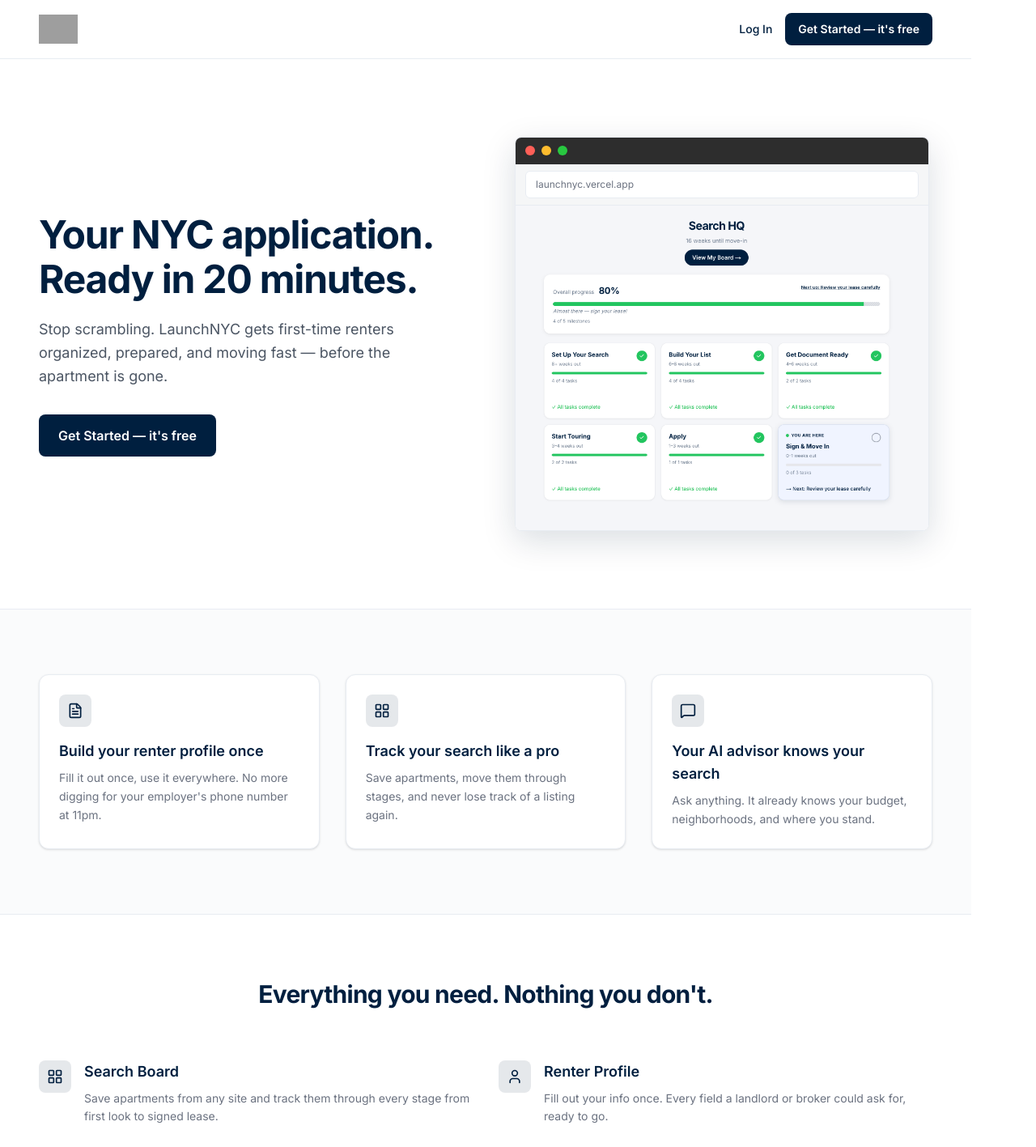
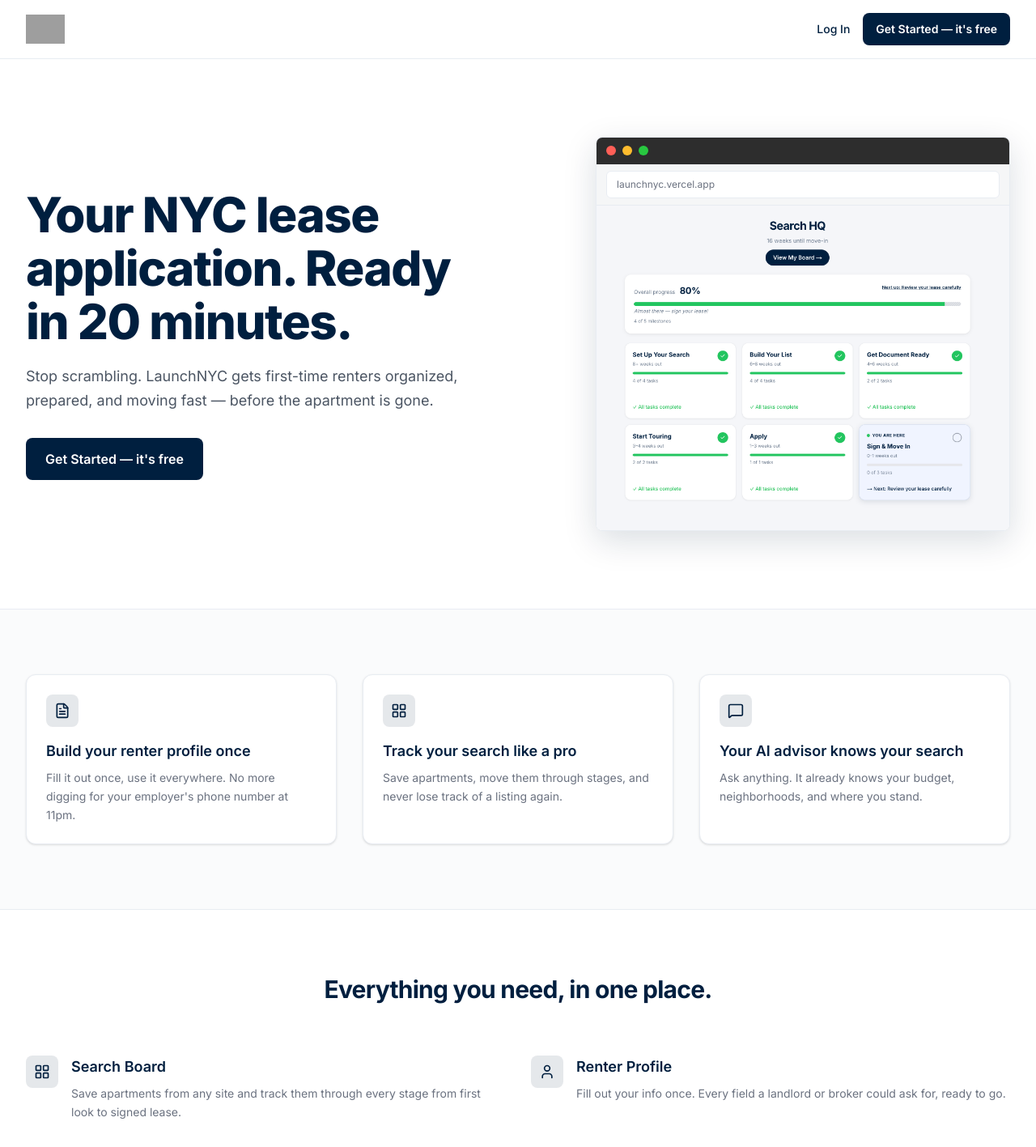
Before and after one commit to huddybl/launchnyc, a Next.js app: page /landing in a window 1280 px wide. Shown: the top 1417 px of the page at 81% size. Built offline with nearby package versions, Linux system fonts and the light colour scheme; no server answers; grey boxes are pictures that could not be loaded.

Commit message:
landing page copy and layout fixes

```diff
--- a/app/landing/page.js
+++ b/app/landing/page.js
@@ -9,14 +9,14 @@
   User,
 } from "lucide-react";
 
-const CONTAINER = "mx-auto max-w-[1200px] px-12";
+const SECTION_INNER = "mx-auto max-w-[1280px] px-8";
 
 export default function LandingPage() {
   return (
-    <div className="min-h-screen bg-white font-sans text-[#001f3f] antialiased">
-      {/* 1. Top nav — full width, centered container */}
-      <header className="sticky top-0 z-50 w-full border-b border-[#e8ecf2] bg-white">
-        <nav className={`flex w-full items-center justify-between py-4 ${CONTAINER}`}>
+    <div className="min-h-screen w-full bg-white font-sans text-[#001f3f] antialiased">
+      {/* 1. Nav — full browser width, padding 32px only */}
+      <header className="sticky top-0 z-50 w-full border-b border-[#e8ecf2] bg-white px-8">
+        <nav className="flex items-center justify-between py-4">
           <Link href="/landing" className="flex items-center">
             <img
               src="/logo.png"
@@ -42,12 +42,13 @@
         </nav>
       </header>
 
-      {/* 2. Hero — full width, two equal columns, vertically centered */}
-      <section className="w-full py-16 sm:py-20 lg:py-24">
-        <div className={`grid w-full grid-cols-1 items-center gap-12 lg:grid-cols-2 lg:gap-16 ${CONTAINER}`}>
-          <div>
-            <h1 className="text-4xl font-bold tracking-tight text-[#001f3f] sm:text-5xl lg:text-[3rem] lg:leading-[1.15]">
-              Your NYC application. Ready in 20 minutes.
+      {/* 2. Hero — full-width outer (bg), inner max-w 1280px, grid 1fr 1fr gap 80px */}
+      <section className="w-full bg-white py-16 sm:py-20 lg:py-24">
+        <div className={SECTION_INNER}>
+          <div className="grid grid-cols-1 items-center gap-12 lg:grid-cols-[1fr_1fr] lg:gap-20">
+          <div className="pl-0">
+            <h1 className="text-4xl font-extrabold leading-[1.1] tracking-tight text-[#001f3f] sm:text-5xl lg:text-[60px]">
+              Your NYC lease application. Ready in 20 minutes.
             </h1>
             <p className="mt-5 text-lg text-[#4b5563] leading-relaxed">
               Stop scrambling. LaunchNYC gets first-time renters organized, prepared, and moving fast — before the apartment is gone.
@@ -61,9 +62,9 @@
               </Link>
             </div>
           </div>
-          <div className="flex items-center justify-center">
+          <div className="flex items-center justify-end">
             {/* Browser window mockup */}
-            <div className="w-full max-w-lg overflow-hidden rounded-lg border border-[#e8ecf2] bg-white shadow-[0_12px_40px_rgba(0,31,63,0.15)]">
+            <div className="ml-auto w-full max-w-lg overflow-hidden rounded-lg border border-[#e8ecf2] bg-white shadow-[0_12px_40px_rgba(0,31,63,0.15)]">
               <div className="flex items-center gap-2 border-b border-[#2d2d2d] bg-[#2d2d2d] px-3 py-2.5">
                 <span className="h-3 w-3 rounded-full bg-[#ff5f57]" aria-hidden />
                 <span className="h-3 w-3 rounded-full bg-[#febc2e]" aria-hidden />
@@ -83,12 +84,13 @@
               </div>
             </div>
           </div>
+          </div>
         </div>
       </section>
 
-      {/* 3. Three feature cards — full width */}
+      {/* 3. Feature cards — full-width outer (bg), inner max-w 1280px */}
       <section className="w-full border-t border-[#e8ecf2] bg-[#fafbfc] py-16 sm:py-20">
-        <div className={CONTAINER}>
+        <div className={SECTION_INNER}>
           <div className="grid gap-8 sm:grid-cols-3">
             <div className="rounded-xl border border-[#e8ecf2] bg-white p-6 shadow-sm">
               <div className="flex h-10 w-10 items-center justify-center rounded-lg bg-[#001f3f]/10 text-[#001f3f]">
@@ -127,11 +129,11 @@
         </div>
       </section>
 
-      {/* 4. Everything you need — 2x2 grid, full width */}
+      {/* 4. Everything you need — full-width outer (bg), inner max-w 1280px */}
       <section className="w-full border-t border-[#e8ecf2] bg-white py-16 sm:py-20">
-        <div className={CONTAINER}>
+        <div className={SECTION_INNER}>
           <h2 className="text-center text-2xl font-bold tracking-tight text-[#001f3f] sm:text-3xl">
-            Everything you need. Nothing you don&apos;t.
+            Everything you need, in one place.
           </h2>
           <div className="mt-12 grid gap-8 sm:grid-cols-2 lg:mt-16">
             <div className="flex gap-4">
@@ -182,9 +184,9 @@
         </div>
       </section>
 
-      {/* 5. Bottom CTA strip — full width */}
+      {/* 5. Bottom CTA — full-width outer (bg), inner max-w 1280px */}
       <section className="w-full bg-[#001f3f] py-14 sm:py-16">
-        <div className={`flex flex-col items-center justify-center gap-6 sm:flex-row sm:gap-8 ${CONTAINER}`}>
+        <div className={`flex flex-col items-center justify-center gap-6 sm:flex-row sm:gap-8 ${SECTION_INNER}`}>
           <p className="text-center text-lg font-medium text-white sm:text-xl">
             Moving to NYC this summer? Get organized today.
           </p>
```
